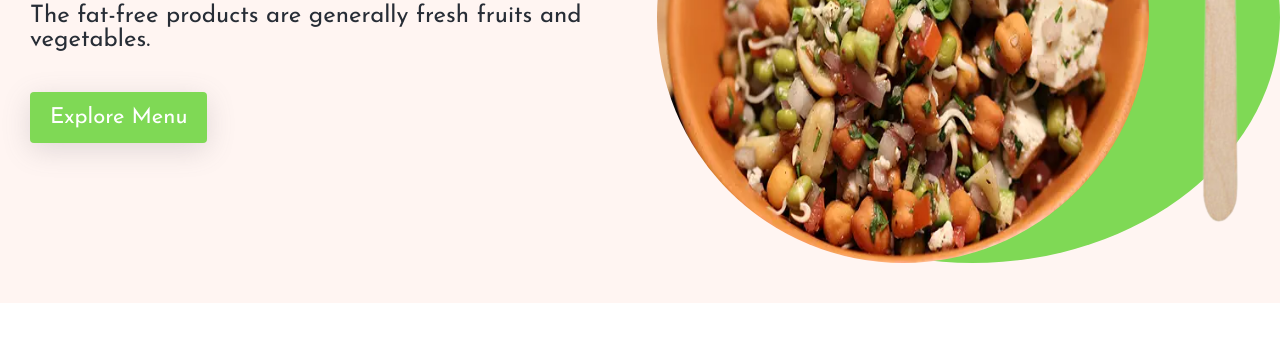
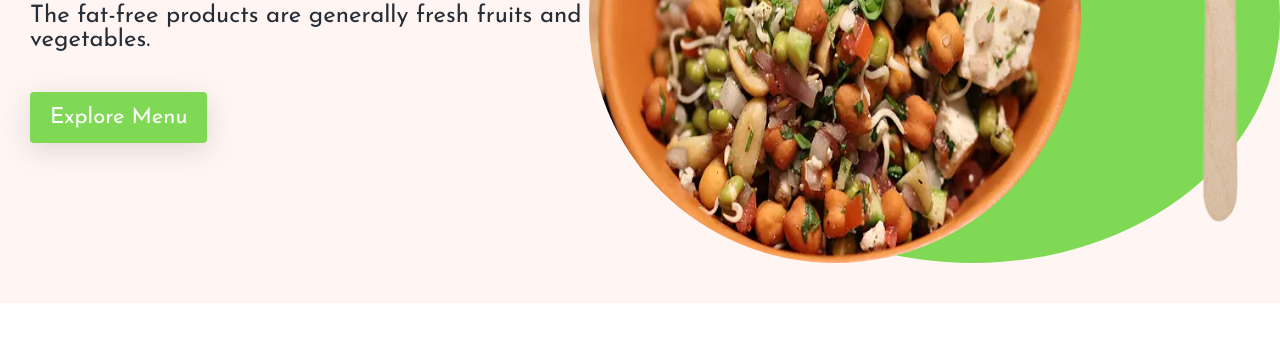
Before and after one commit to yogacanteen/index, a plain HTML site: page index.html in a window 1280 px wide. Shown: the part 329-666 px from the top of the page. Drawn offline with nearby package versions, Linux system fonts and the light colour scheme.

Commit message:
Update index.html

```diff
--- a/index.html
+++ b/index.html
@@ -169,7 +169,9 @@ nav ul li a {
     position: relative;
     }
 }
-
+.banner-img{
+  left:6.8rem !important;
+}
 html{
   overflow-x: hidden;
 }
```
